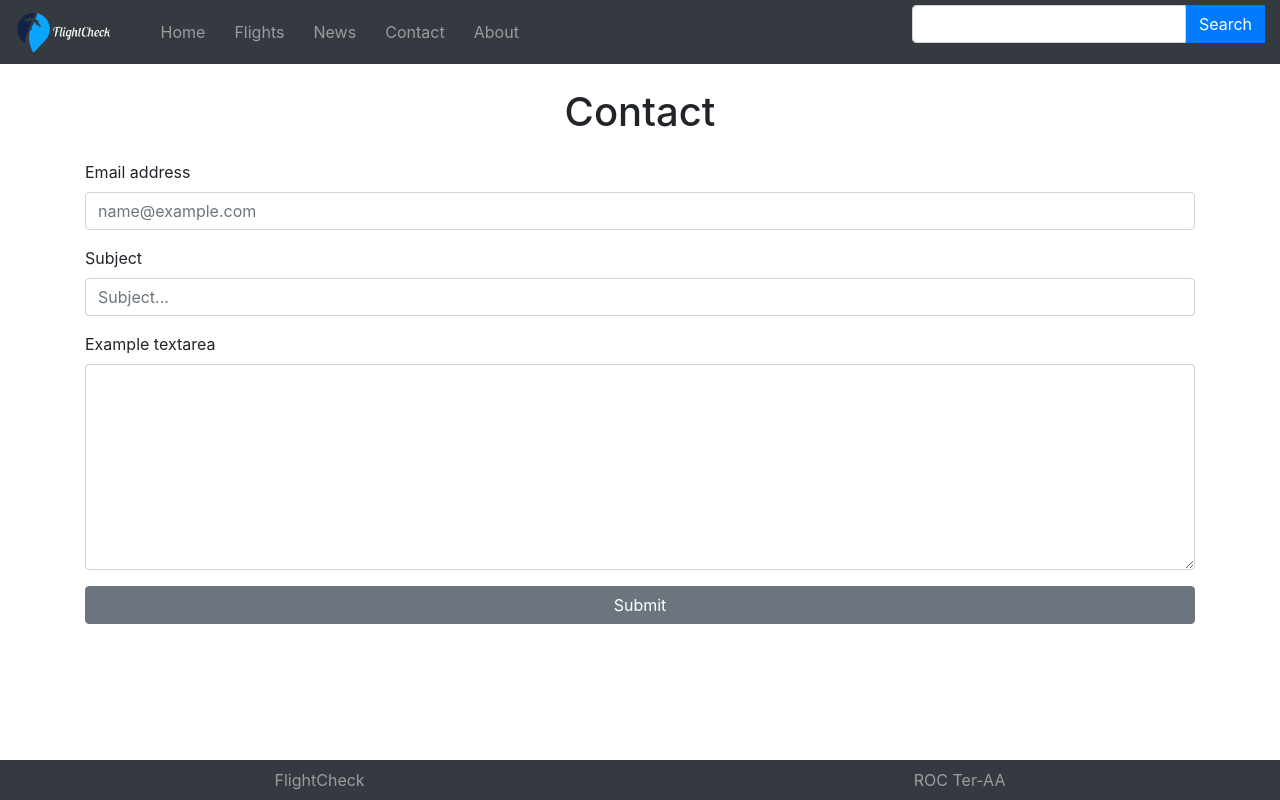
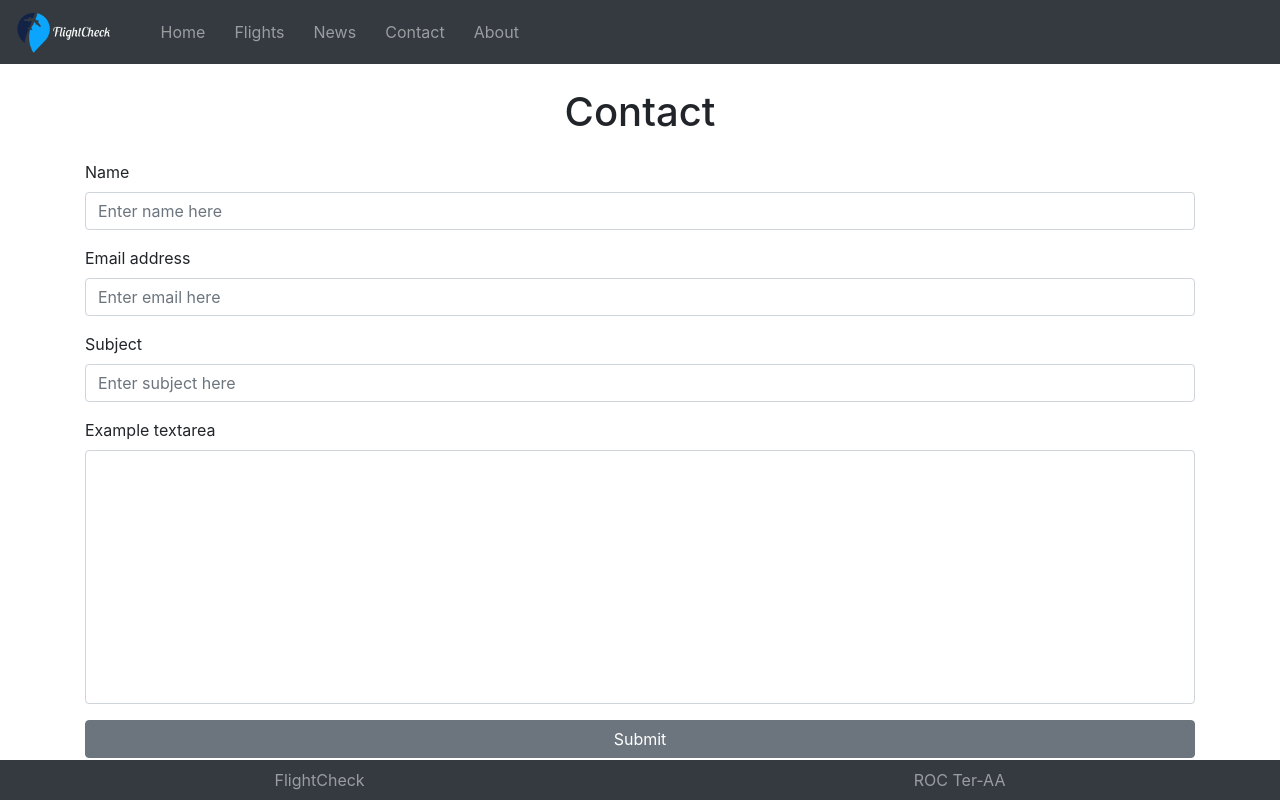
Before and after one commit to myrell8/Proftaak2, a PHP site: page /FlightCheck/contact.php in a window 1280 px wide. Run offline with PHP 8.4, Linux system fonts and the light colour scheme; some libraries are stand-ins or nearby versions.

Commit message:
Contact page changes

```diff
--- a/contact.php
+++ b/contact.php
@@ -12,17 +12,21 @@
 		<p class="h1 mt-4 mb-4 w-100 text-center">Contact</p>
 
 		<form class="mt-4">
+			<div class="form-group">
+		    <label for="nameInput">Name</label>
+		    <input type="text" class="form-control" id="nameInput" placeholder="Enter name here" name="cf_name">
+		  </div>
 		  <div class="form-group">
 		    <label for="emailInput">Email address</label>
-		    <input type="email" class="form-control" id="emailInput" placeholder="name@example.com">
+		    <input type="email" class="form-control" id="emailInput" placeholder="Enter email here" name="cf_email">
 		  </div>
 		  <div class="form-group">
 		    <label for="subjectInput">Subject</label>
-		    <input type="text" class="form-control" id="subjectInput" placeholder="Subject...">
+		    <input type="text" class="form-control" id="subjectInput" placeholder="Enter subject here" name="cf_subject">
 		  </div>
 		  <div class="form-group">
-		    <label for="exampleFormControlTextarea1">Example textarea</label>
-		    <textarea class="form-control" id="exampleFormControlTextarea1" rows=8></textarea>
+		    <label for="contactmessage">Example textarea</label>
+		    <textarea class="form-control" id="contactmessage" rows=10 name="cf_message"></textarea>
 		  </div>
 		  <button type="submit" class="btn btn-secondary w-100">Submit</button>
 		</form>
--- a/css/style.css
+++ b/css/style.css
@@ -50,3 +50,7 @@ body{
 {
 	background-color: #343a40;
 }
+
+#contactmessage{
+	resize: none;
+}
--- a/includes/header.inc.php
+++ b/includes/header.inc.php
@@ -13,24 +13,4 @@
 	</ul>
 	<span class="navbar-text mr-2">
     </span>
-	<div class="pull-right">
-		<div class="input-group mb-3">
-
-			<input type="text" class="form-control" placeholder="" aria-label="Example text with button addon" aria-describedby="button-addon1">
-			<div class="input-group-prepend">
-				<button class="btn btn-primary" type="button" id="button-addon1">Search</button>
-			</div>
-		</div>
-<!-- <div class="input-group mb-3">
-<div class="input-group-prepend">
-		  <input type="text" class="form-control" aria-label="Text input with dropdown button">
-		    <button class="btn btn-success" type="button" data-toggle="dropdown" aria-haspopup="true" aria-expanded="false">Search options <span class="caret"></span></button>
-		    <div class="dropdown-menu">
-		      <a class="dropdown-item" href="#">Filter op stad</a>
-		      <a class="dropdown-item" href="#">Filter op land</a>
-		      <a class="dropdown-item" href="#">Filter op IATA code</a>
-		    </div>
-		  </div>
-		</div> -->
-	</div>
 </nav>
```
Also changed, not shown: includes/contactmail.php (added, +33 -0 lines), js/mail.js (added, +7 -0 lines).
